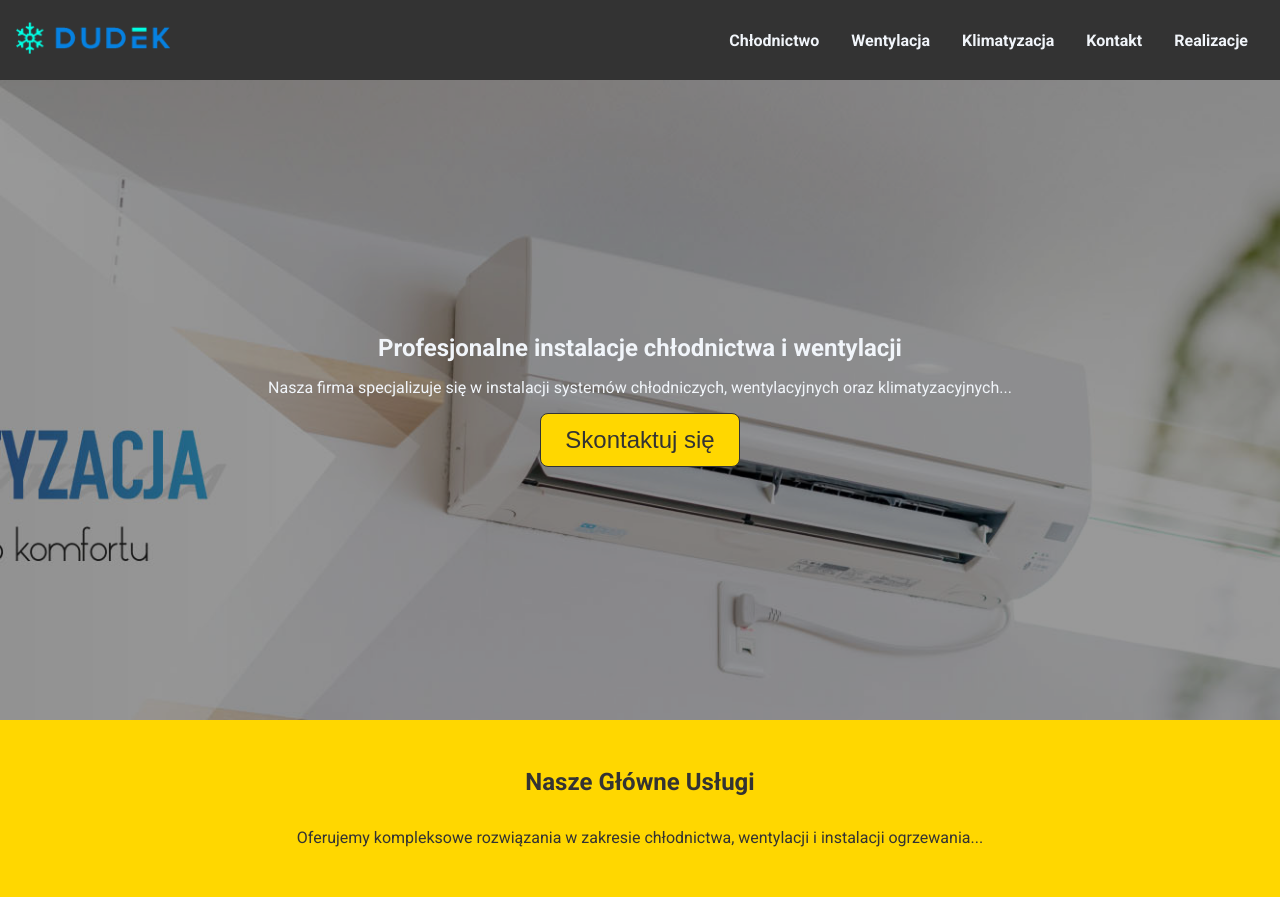
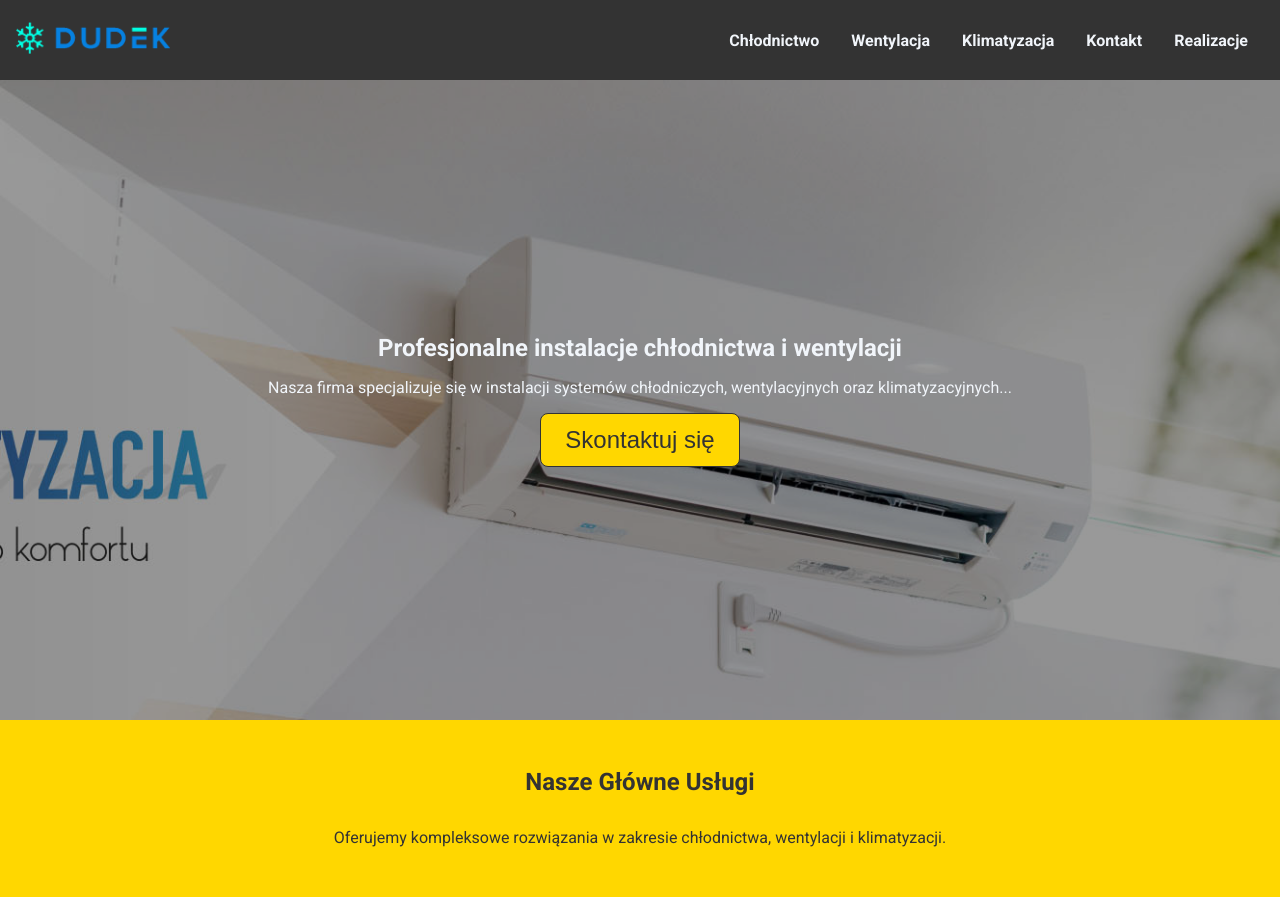
Before and after one commit to Alanolog/fhup-dudek, a Next.js app: page / in a window 1280 px wide. Shown: the top 897 px of the page. Built offline with nearby package versions, Linux system fonts and the light colour scheme.

Commit message:
image box position

```diff
--- a/app/chlodnictwo/page.module.css
+++ b/app/chlodnictwo/page.module.css
@@ -14,8 +14,10 @@
 }
 .imageBox {
    display: flex;
+   flex-direction: column;
    gap: 1rem;
    justify-content: center;
+   max-width: 100%;
    align-items: center;
 }
 .imageBox img {
@@ -25,4 +27,7 @@
    .main {
       padding: 2rem 1rem;
    }
+   .imageBox {
+      flex-direction: row;
+   }
 }
--- a/messages/pl.json
+++ b/messages/pl.json
@@ -22,7 +22,7 @@
     },
     "Services": {
         "title": "Nasze Główne Usługi",
-        "subtitle": "Oferujemy kompleksowe rozwiązania w zakresie chłodnictwa, wentylacji i instalacji ogrzewania...",
+        "subtitle": "Oferujemy kompleksowe rozwiązania w zakresie chłodnictwa, wentylacji i klimatyzacji.",
         "refrigeration_title": "Chłodnictwo",
         "refrigeration_subtitle": "Oferujemy komory chłodnicze przemysłowe mroźnicze stworzone według wymagań klienta.",
         "ventilation_title": "Wentylacja",
```
